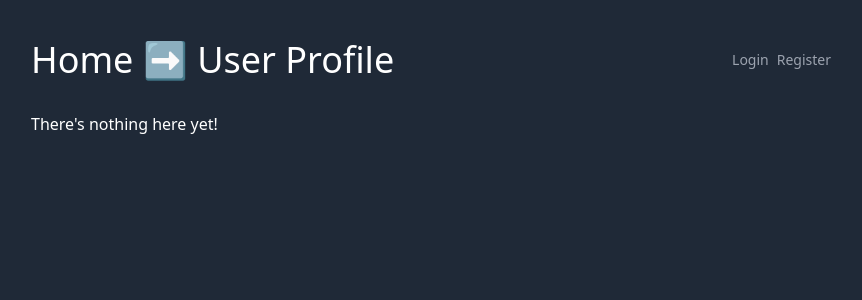
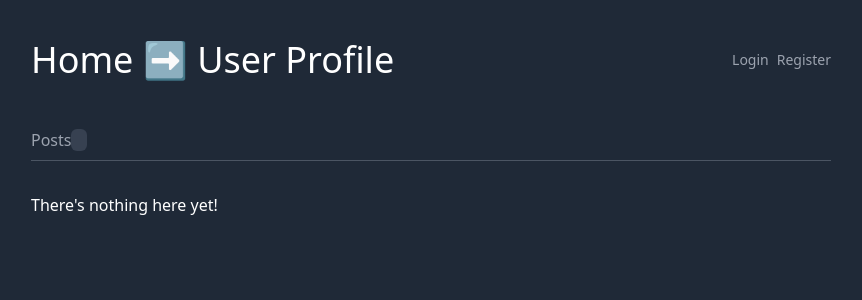
Before and after one commit to Nicolas-CARRERE/UDEMY_PHP_-Symfony-6-Framework-Hands-On-2023, a Symfony app: template templates/profile/show.html.twig in a window 1280 px wide. Shown: the top 300 px of the page, without its empty margins (209-1071 px from the left). Run offline with Twig, Linux system fonts and the light colour scheme; the template is opened without the code that fills it, so the values that code supplies are empty; some libraries are stand-ins or nearby versions.

Commit message:
#77. Using Twig Embeds to Create Tab Navigation

```diff
--- a/templates/profile/show.html.twig
+++ b/templates/profile/show.html.twig
@@ -36,7 +36,19 @@
     </div>
   </div>
 
-  <div class="mb-4"></div>
+  {% embed 'shared/_tabs.html.twig' %}
+    {% block tabs %}
+      {% embed 'shared/_tab.html.twig' with { route: 'app_profile'} %}
+        {% block content %}
+          Posts <span class="px-2 rounded-md bg-gray-200 dark:bg-gray-700">{{ user.posts.count }}</span>
+        {% endblock %}
+        {% block path %}
+          {{ path('app_profile', {id: user.id}) }}
+        {% endblock %}
+      {% endembed %}
+    {% endblock %}
+  {% endembed %}
+
   {{ include ('micro_post/_post_list.html.twig', { posts: user.posts }) }}
 
 {% endblock %}
--- /dev/null
+++ b/templates/shared/_tab.html.twig
@@ -0,0 +1,5 @@
+<div class="{% if app.request.get('_route') == route %}text-indigo-600 dark:text-indigo-300 border-b-2 border-indigo-500 dark:border-indigo-300{% else %}text-gray-600 dark:text-gray-400{% endif %} pb-2 {% if classes is defined %}{{ classes }}{% endif %}">
+  <a href="{% block path %}{% endblock %}">
+    {% block content %}{% endblock %}
+  </a>
+</div>
--- /dev/null
+++ b/templates/shared/_tabs.html.twig
@@ -0,0 +1,4 @@
+<div class="flex border-b border-gray-300 dark:border-gray-600 w-gull mb-8 mt-8">
+  {% block tabs %}
+  {% endblock %}
+</div>
```
